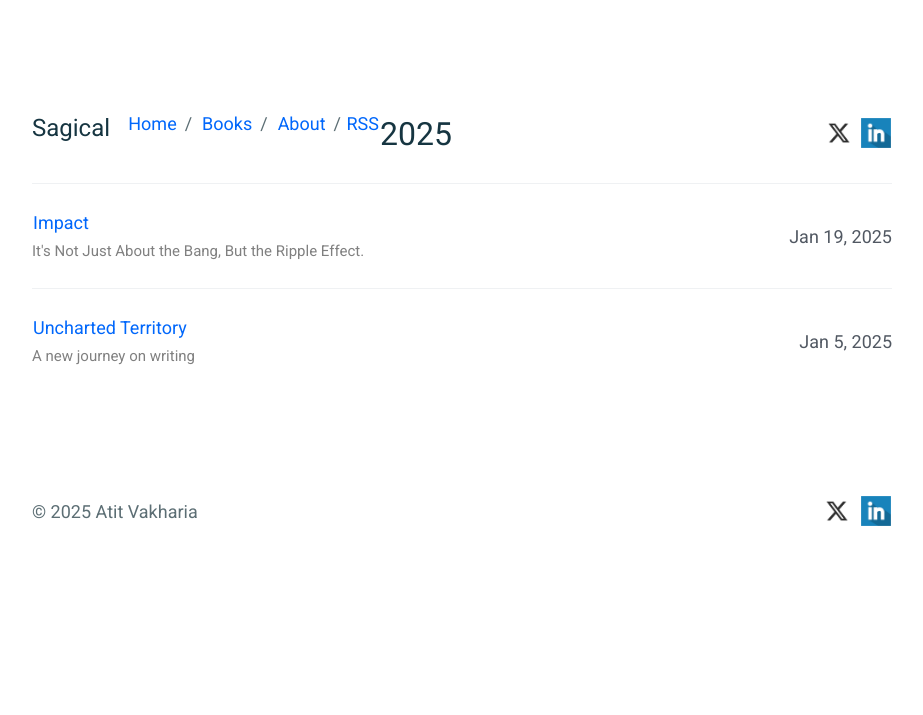
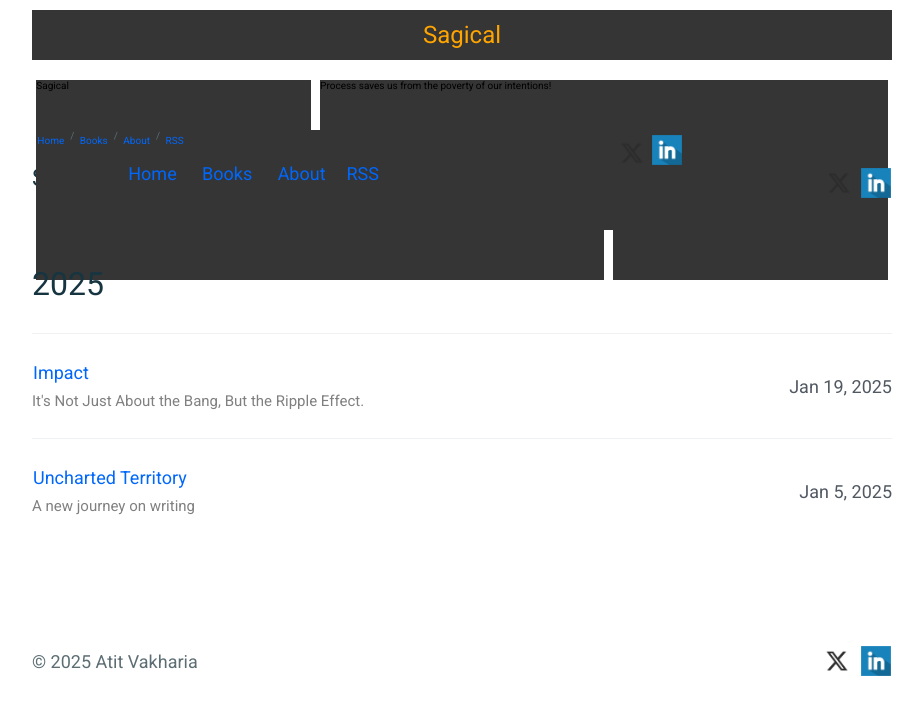
Before and after one commit to mkchoi212/paper-jekyll-theme, a Jekyll site: the page built from index.html, in a window 1280 px wide. Shown: the top 715 px of the page, without its empty margins (178-1101 px from the left). Built offline with Jekyll 4.4.1, drawn with Linux system fonts in a browser that asks for light colours.

Commit message:
Update header.html

```diff
--- a/_includes/header.html
+++ b/_includes/header.html
@@ -1,4 +1,40 @@
 <header class="c-page__header">
+  <div style="display: flex; position: relative; background: #353535; width: 100%; height: 50px; margin: auto;">
+    <h1 style="display: flex; margin: auto; color: orange;">{{ site.title }}</h1>
+  </div>
+  <div style="display: flex; flex-direction: row; justify-content: space-around; flex-wrap: wrap; height: 50px;">
+    <div style="display: flex; height: 150px; width: 32%; background: #353535; margin-top: 20px;">
+      {{ site.title }}
+    </div>
+    <div style="display: flex; position: relative; height: 150px; width: 66%; background: #353535; margin-top: 20px; overflow-wrap: normal;">
+      Process saves us from the poverty of our intentions!
+    </div>
+  </div>
+  <div style="display: flex; flex-direction: row; justify-content: space-around; flex-wrap: wrap; height: 50px;">
+    <div style="display: flex; height: 150px; width: 66%; background: #353535; margin-top: 20px;">
+      <a href="{{ "/" | prepend: site.baseurl }}">Home</a>
+      <span class="u-separate"></span> <a href="{{ "/books/" | prepend: site.baseurl }}">Books</a>
+      <span class="u-separate"></span> <a href="{{ "/about/" | prepend: site.baseurl }}">About</a>
+      <span class="u-separate"></span><a href="{{ "/feed.xml" | prepend: site.baseurl }}">RSS</a>
+    </div>
+    <div style="display: flex; position: relative; height: 150px; width: 32%; background: #353535; margin-top: 20px;">
+      {% if site.twitter_username %}
+        <a href="https://twitter.com/{{ site.twitter_username }}">
+          <img src="{{ site.baseurl }}/assets/x.png" alt="X" width="36" height="36" />
+        </a>
+        {% if site.github_username %}<span class="u-separate"></span>{% endif %}
+      {% endif %}
+      {% if site.github_username %}
+        <a href="https://github.com/{{ site.github_username }}">Github</a>
+        {% if site.linkedin_username %}<span class="u-separate"></span>{% endif %}
+      {% endif %}
+      {% if site.linkedin_username %}
+        <a href="https://www.linkedin.com/in/{{ site.linkedin_username }}">
+          <img src="{{ site.baseurl }}/assets/linkedin.png" alt="LinkedIn" width="30" height="30" />
+        </a>
+      {% endif %}
+    </div>
+  </div>
   <div id="header">
     <div style="text-align: left; float: left; margin-right: 2%;">
       <h1>{{ site.title}}</h1>
```
